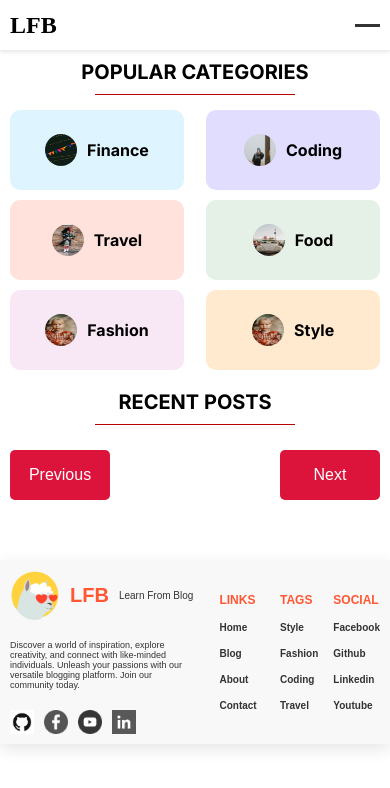
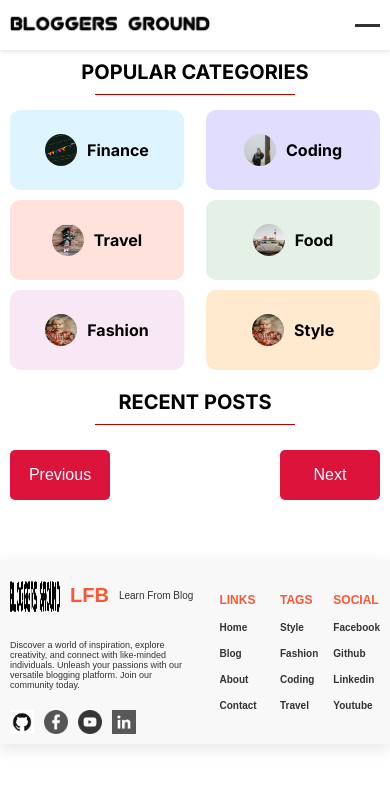
Before and after one commit to mishan843/blogapp, a Next.js app: page / in a window 390 px wide. Shown: the top 788 px of the page. Built offline with nearby package versions, Linux system fonts and the light colour scheme; no server answers.

Commit message:
change to html

```diff
--- a/src/components/navbar/Navbar.js
+++ b/src/components/navbar/Navbar.js
@@ -16,7 +16,7 @@ const Navbar = () => {
     <div className={`${styles.container} ${menuOpen ? styles.mobileMenuOpen : ""}`}>
 
       <div className={styles.logo}>
-        <h2>LFB</h2>
+        <img src="/logo.png" alt="" fill className={styles.avatar} />
       </div>
       <div className={styles.mobileMenuButton} onClick={toggleMenu}>
         <div className={`${styles.bar} ${menuOpen ? styles.close : ""}`}></div>
--- a/src/components/navbar/navbar.module.css
+++ b/src/components/navbar/navbar.module.css
@@ -16,11 +16,10 @@
 .logo {
   flex: 1;
   text-align: center;
-  font-weight: bold;
-  font-family: ui-monospace;
-  font-size: 25px;
 }
-
+.logo img {
+  width: 300px;
+}
 .links {
   display: flex;
   align-items: center;
@@ -101,8 +100,9 @@
   .container {
     height: 50px;
   }
-  .logo {
-    font-size: 16px;
+
+  .logo img {
+    width: 200px;
   }
   .mobileMenuButton {
     display: block;
```
Also changed, not shown: public/logo.png.
